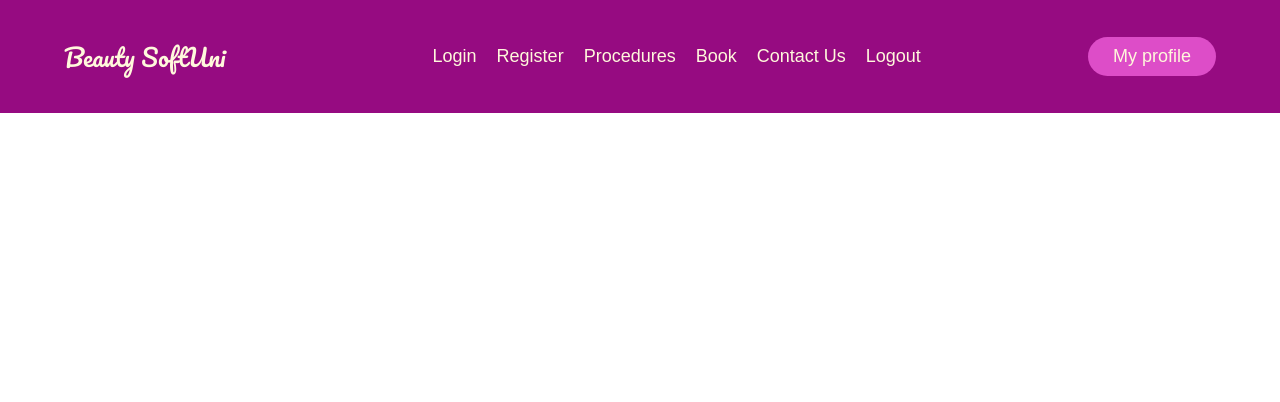
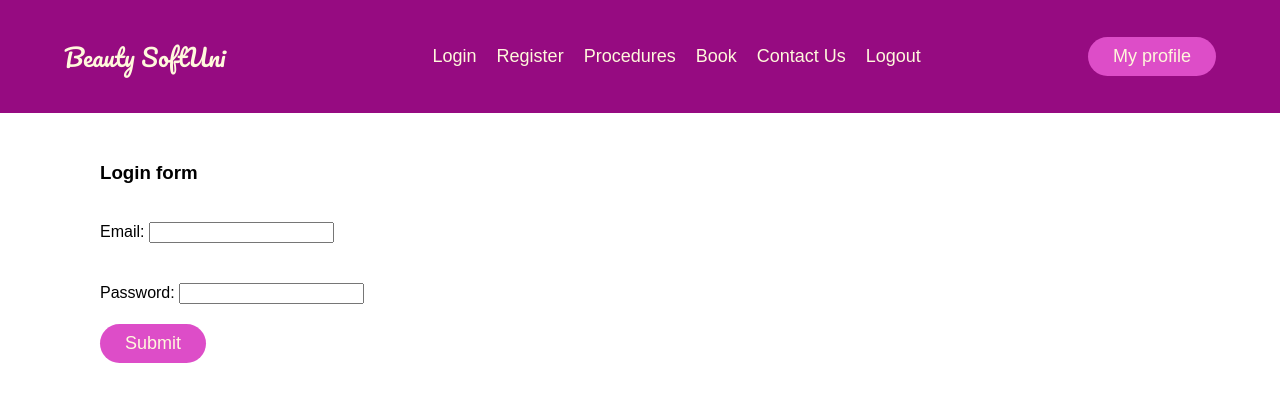
Before and after one commit to tsvetanilievdev/beauty-test, a React (Create React App) app: page /login in a window 1280 px wide. Shown: the top 402 px of the page. Built offline with nearby package versions, Linux system fonts and the light colour scheme.

Commit message:
Create Basic Login component

```diff
--- a/src/App.js
+++ b/src/App.js
@@ -1,11 +1,13 @@
 import logo from './logo.svg';
 import './App.css';
 import { Header } from './components/Header/Header.js';
+import { Login } from './components/Login/Login.js';
 
 function App() {
   return (
     <div className="App">
       <Header />
+      <Login />
     </div>
   );
 }
--- /dev/null
+++ b/src/components/Login/Login.js
@@ -0,0 +1,21 @@
+import styles from './Login.module.css'
+
+export const Login = () => {
+  return (
+
+    <form action="">
+      <div className={styles.wrapper}>
+          <h3>Login form</h3>
+        <div className={styles['wrap-div']}>
+          <label htmlFor="email">Email: </label>
+          <input type="text" name="email" id="" />
+        </div>
+        <div className={styles['wrap-div']}>
+          <label htmlFor="password">Password: </label>
+          <input type="text" name="password" id="" />
+        </div>
+        <button>Submit</button>
+      </div>
+    </form>
+  );
+};
--- /dev/null
+++ b/src/components/Login/Login.module.css
@@ -0,0 +1,10 @@
+.wrapper {
+    font-family: Arial, Helvetica, sans-serif;
+    padding-top: 30px;
+    padding-left: 100px;
+}
+
+.wrap-div {
+    padding-top: 20px;
+    padding-bottom: 20px;
+}
```
